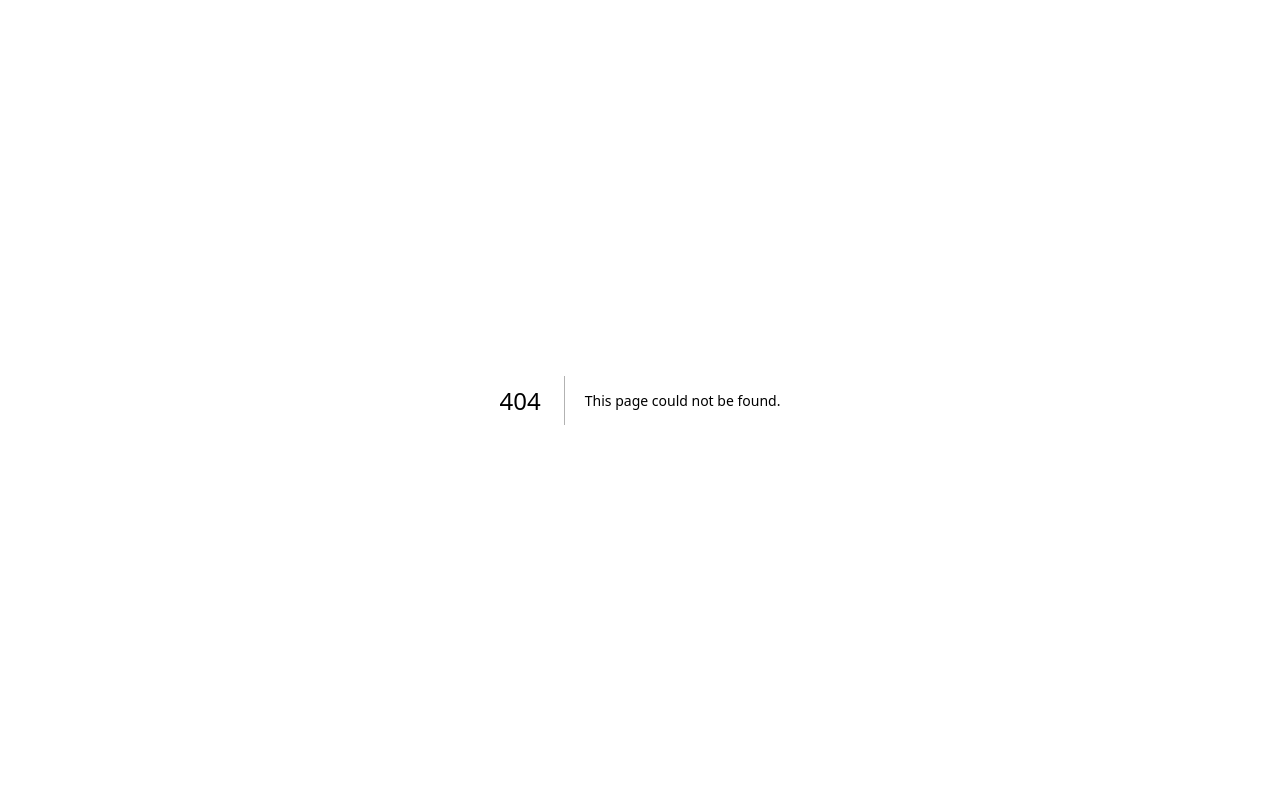
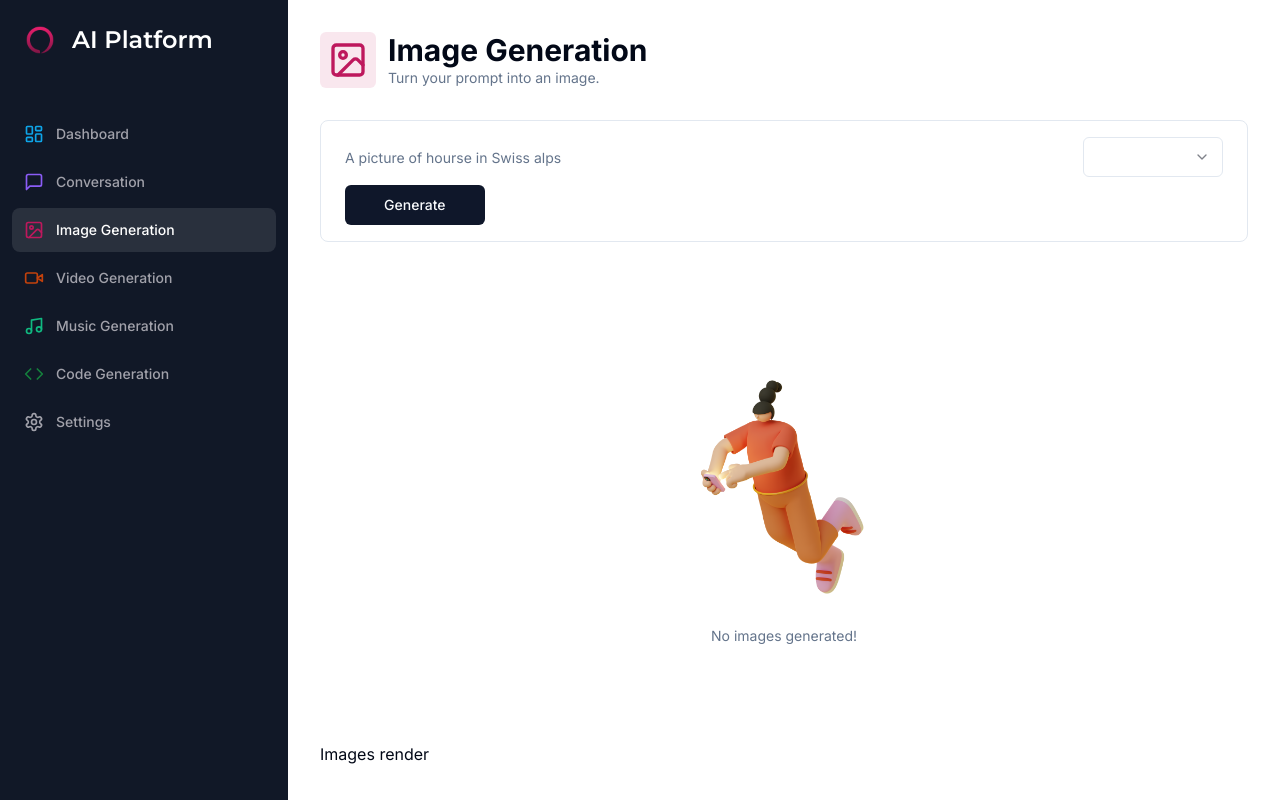
Before and after one commit to EugeniBykovski/SaaS-AI-Platform, a Next.js app: page /image in a window 1280 px wide. Before the commit this address had no page. Built offline with nearby package versions, Linux system fonts and the light colour scheme.

Commit message:
added image AI

```diff
--- /dev/null
+++ b/app/(dashboard)/(routes)/image/constants.ts
@@ -0,0 +1,47 @@
+import * as z from "zod";
+
+export const formSchema = z.object({
+  prompt: z.string().min(1, {
+    message: "Image Prompt is required",
+  }),
+  amount: z.string().min(1),
+  resolution: z.string().min(1),
+});
+
+export const amountOptions = [
+  {
+    value: "1",
+    label: "1 Photo",
+  },
+  {
+    value: "2",
+    label: "2 Photos",
+  },
+  {
+    value: "3",
+    label: "3 Photos",
+  },
+  {
+    value: "4",
+    label: "4 Photos",
+  },
+  {
+    value: "5",
+    label: "5 Photos",
+  },
+];
+
+export const resolutionOptions = [
+  {
+    value: "256x256",
+    label: "256x256",
+  },
+  {
+    value: "512x512",
+    label: "512x512",
+  },
+  {
+    value: "1024x1024",
+    label: "1024x1024",
+  },
+];
--- /dev/null
+++ b/app/(dashboard)/(routes)/image/page.tsx
@@ -0,0 +1,144 @@
+"use client";
+
+import * as z from "zod";
+import { Heading } from "@/components/heading";
+import { ImageIcon } from "lucide-react";
+import { useForm } from "react-hook-form";
+import { amountOptions, formSchema } from "./constants";
+import { zodResolver } from "@hookform/resolvers/zod";
+import { Form, FormControl, FormField, FormItem } from "@/components/ui/form";
+import { Input } from "@/components/ui/input";
+import { Button } from "@/components/ui/button";
+import { useRouter } from "next/navigation";
+import { Empty } from "@/components/empty";
+import axios from "axios";
+import { Loader } from "@/components/loader";
+import { useState } from "react";
+import {
+  Select,
+  SelectContent,
+  SelectItem,
+  SelectTrigger,
+  SelectValue,
+} from "@/components/ui/select";
+
+const ImagePage = () => {
+  const router = useRouter();
+  const [images, setImages] = useState<string[]>([]);
+
+  const form = useForm<z.infer<typeof formSchema>>({
+    resolver: zodResolver(formSchema),
+    defaultValues: {
+      prompt: "",
+      amount: "1",
+      resolution: "512x512",
+    },
+  });
+
+  const isLoading = form.formState.isSubmitting;
+
+  const onSubmit = async (values: z.infer<typeof formSchema>) => {
+    try {
+      setImages([]);
+
+      const response = await axios.post("/api/image", values);
+      const urls = response.data.map((image: { url: string }) => image.url);
+
+      setImages(urls);
+      form.reset();
+    } catch (error: any) {
+      // TODO: open Pro Modal
+      console.log(error);
+    } finally {
+      router.refresh();
+    }
+  };
+
+  return (
+    <div>
+      <Heading
+        title="Image Generation"
+        description="Turn your prompt into an image."
+        icon={ImageIcon}
+        iconColor="text-pink-700"
+        bgColor="bg-pink-700/10"
+      />
+      <div className="px-4 lg:px-8">
+        <div>
+          <Form {...form}>
+            <form
+              onSubmit={form.handleSubmit(onSubmit)}
+              className="rounded-lg border w-full p-4 px-3 md:px-6 focus-within:shadow-sm grid grid-cols-12 gap-2"
+            >
+              <FormField
+                name="prompt"
+                render={({ field }) => (
+                  <FormItem className="col-span-12 lg:col-span-10">
+                    <FormControl className="m-0 p-0">
+                      <Input
+                        className="border-0 outline-none focus-visible:ring-0 focus-visible:ring-transparent"
+                        disabled={isLoading}
+                        placeholder="A picture of hourse in Swiss alps"
+                        {...field}
+                      />
+                    </FormControl>
+                  </FormItem>
+                )}
+              />
+
+              <FormField
+                name="amount"
+                control={form.control}
+                render={({ field }) => (
+                  <FormItem className="col-span-12 lg:col-span-2">
+                    <Select
+                      disabled={isLoading}
+                      onValueChange={field.onChange}
+                      value={field.name}
+                      defaultValue={field.name}
+                    >
+                      <FormControl>
+                        <SelectTrigger>
+                          <SelectValue defaultValue={field.value} />
+                        </SelectTrigger>
+                      </FormControl>
+                      <SelectContent>
+                        {amountOptions.map((option) => (
+                          <SelectItem key={option.value} value={option.value}>
+                            {option.label}
+                          </SelectItem>
+                        ))}
+                      </SelectContent>
+                    </Select>
+                  </FormItem>
+                )}
+              />
+
+              <Button
+                className="col-span-12 lg:col-span-2 w-full"
+                disabled={isLoading}
+              >
+                Generate
+              </Button>
+            </form>
+          </Form>
+        </div>
+        <div className="space-y-4 mt-4">
+          {isLoading && (
+            <div className="p-20">
+              <Loader />
+            </div>
+          )}
+
+          {images.length === 0 && !isLoading && (
+            <Empty label="No images generated!" />
+          )}
+
+          <div className="">Images render</div>
+        </div>
+      </div>
+    </div>
+  );
+};
+
+export default ImagePage;
--- /dev/null
+++ b/components/ui/select.tsx
@@ -0,0 +1,121 @@
+"use client"
+
+import * as React from "react"
+import * as SelectPrimitive from "@radix-ui/react-select"
+import { Check, ChevronDown } from "lucide-react"
+
+import { cn } from "@/lib/utils"
+
+const Select = SelectPrimitive.Root
+
+const SelectGroup = SelectPrimitive.Group
+
+const SelectValue = SelectPrimitive.Value
+
+const SelectTrigger = React.forwardRef<
+  React.ElementRef<typeof SelectPrimitive.Trigger>,
+  React.ComponentPropsWithoutRef<typeof SelectPrimitive.Trigger>
+>(({ className, children, ...props }, ref) => (
+  <SelectPrimitive.Trigger
+    ref={ref}
+    className={cn(
+      "flex h-10 w-full items-center justify-between rounded-md border border-input bg-transparent px-3 py-2 text-sm ring-offset-background placeholder:text-muted-foreground focus:outline-none focus:ring-2 focus:ring-ring focus:ring-offset-2 disabled:cursor-not-allowed disabled:opacity-50",
+      className
+    )}
+    {...props}
+  >
+    {children}
+    <SelectPrimitive.Icon asChild>
+      <ChevronDown className="h-4 w-4 opacity-50" />
+    </SelectPrimitive.Icon>
+  </SelectPrimitive.Trigger>
+))
+SelectTrigger.displayName = SelectPrimitive.Trigger.displayName
+
+const SelectContent = React.forwardRef<
+  React.ElementRef<typeof SelectPrimitive.Content>,
+  React.ComponentPropsWithoutRef<typeof SelectPrimitive.Content>
+>(({ className, children, position = "popper", ...props }, ref) => (
+  <SelectPrimitive.Portal>
+    <SelectPrimitive.Content
+      ref={ref}
+      className={cn(
+        "relative z-50 min-w-[8rem] overflow-hidden rounded-md border bg-popover text-popover-foreground shadow-md data-[state=open]:animate-in data-[state=closed]:animate-out data-[state=closed]:fade-out-0 data-[state=open]:fade-in-0 data-[state=closed]:zoom-out-95 data-[state=open]:zoom-in-95 data-[side=bottom]:slide-in-from-top-2 data-[side=left]:slide-in-from-right-2 data-[side=right]:slide-in-from-left-2 data-[side=top]:slide-in-from-bottom-2",
+        position === "popper" &&
+          "data-[side=bottom]:translate-y-1 data-[side=left]:-translate-x-1 data-[side=right]:translate-x-1 data-[side=top]:-translate-y-1",
+        className
+      )}
+      position={position}
+      {...props}
+    >
+      <SelectPrimitive.Viewport
+        className={cn(
+          "p-1",
+          position === "popper" &&
+            "h-[var(--radix-select-trigger-height)] w-full min-w-[var(--radix-select-trigger-width)]"
+        )}
+      >
+        {children}
+      </SelectPrimitive.Viewport>
+    </SelectPrimitive.Content>
+  </SelectPrimitive.Portal>
+))
+SelectContent.displayName = SelectPrimitive.Content.displayName
+
+const SelectLabel = React.forwardRef<
+  React.ElementRef<typeof SelectPrimitive.Label>,
+  React.ComponentPropsWithoutRef<typeof SelectPrimitive.Label>
+>(({ className, ...props }, ref) => (
+  <SelectPrimitive.Label
+    ref={ref}
+    className={cn("py-1.5 pl-8 pr-2 text-sm font-semibold", className)}
+    {...props}
+  />
+))
+SelectLabel.displayName = SelectPrimitive.Label.displayName
+
+const SelectItem = React.forwardRef<
+  React.ElementRef<typeof SelectPrimitive.Item>,
+  React.ComponentPropsWithoutRef<typeof SelectPrimitive.Item>
+>(({ className, children, ...props }, ref) => (
+  <SelectPrimitive.Item
+    ref={ref}
+    className={cn(
+      "relative flex w-full cursor-default select-none items-center rounded-sm py-1.5 pl-8 pr-2 text-sm outline-none focus:bg-accent focus:text-accent-foreground data-[disabled]:pointer-events-none data-[disabled]:opacity-50",
+      className
+    )}
+    {...props}
+  >
+    <span className="absolute left-2 flex h-3.5 w-3.5 items-center justify-center">
+      <SelectPrimitive.ItemIndicator>
+        <Check className="h-4 w-4" />
+      </SelectPrimitive.ItemIndicator>
+    </span>
+
+    <SelectPrimitive.ItemText>{children}</SelectPrimitive.ItemText>
+  </SelectPrimitive.Item>
+))
+SelectItem.displayName = SelectPrimitive.Item.displayName
+
+const SelectSeparator = React.forwardRef<
+  React.ElementRef<typeof SelectPrimitive.Separator>,
+  React.ComponentPropsWithoutRef<typeof SelectPrimitive.Separator>
+>(({ className, ...props }, ref) => (
+  <SelectPrimitive.Separator
+    ref={ref}
+    className={cn("-mx-1 my-1 h-px bg-muted", className)}
+    {...props}
+  />
+))
+SelectSeparator.displayName = SelectPrimitive.Separator.displayName
+
+export {
+  Select,
+  SelectGroup,
+  SelectValue,
+  SelectTrigger,
+  SelectContent,
+  SelectLabel,
+  SelectItem,
+  SelectSeparator,
+}
--- a/package.json
+++ b/package.json
@@ -14,6 +14,7 @@
     "@radix-ui/react-avatar": "^1.0.3",
     "@radix-ui/react-dialog": "^1.0.4",
     "@radix-ui/react-label": "^2.0.2",
+    "@radix-ui/react-select": "^1.2.2",
     "@radix-ui/react-slot": "^1.0.2",
     "@types/node": "20.4.2",
     "@types/react": "18.2.15",
```
Also changed, not shown: 1 other file (tests, documents, lock files or other folders).
